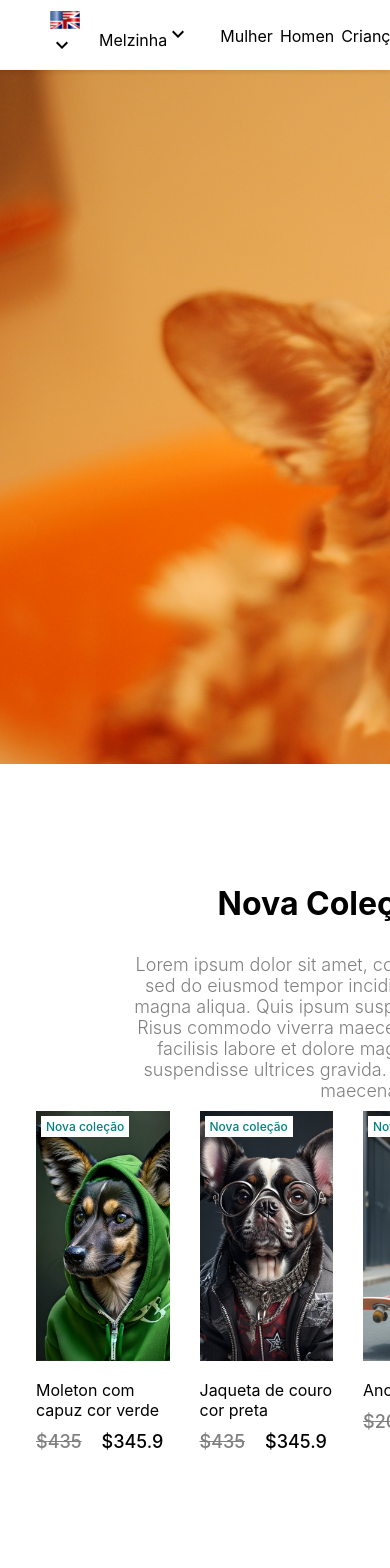
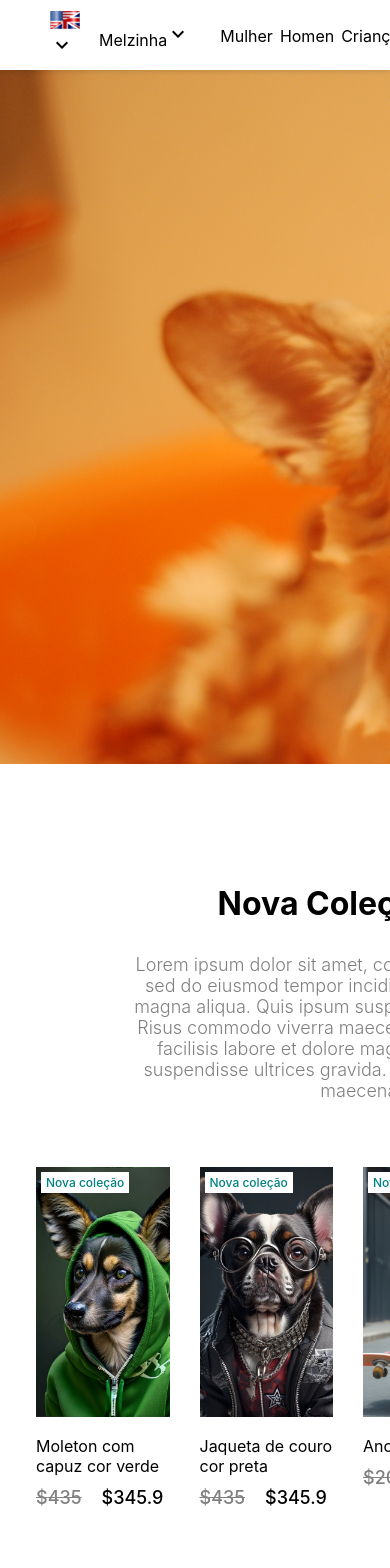
Before and after one commit to andreSantos1975/github-printful, a React (Create React App) app: page / in a window 390 px wide. Shown: the top 1568 px of the page. Built offline with nearby package versions, Linux system fonts and the light colour scheme; no server answers.

Commit message:
responsive update

```diff
--- a/src/components/featuredProducts/FeaturedProducts.scss
+++ b/src/components/featuredProducts/FeaturedProducts.scss
@@ -1,6 +1,7 @@
 .featuredProducts {
     margin: 140px 100px;
     margin-left: 16px;
+    margin-top: 90px;
 
     @media (max-width: 768px) {
         margin: 100px 160px;
@@ -18,6 +19,7 @@
 
     .top {
         display: flex;
+        margin-bottom: 56px;
         margin-left: 125px;
         flex-direction: column; // Alterado para exibir os elementos em coluna
         align-items: center; // Centralizar os elementos horizontalmente
```
